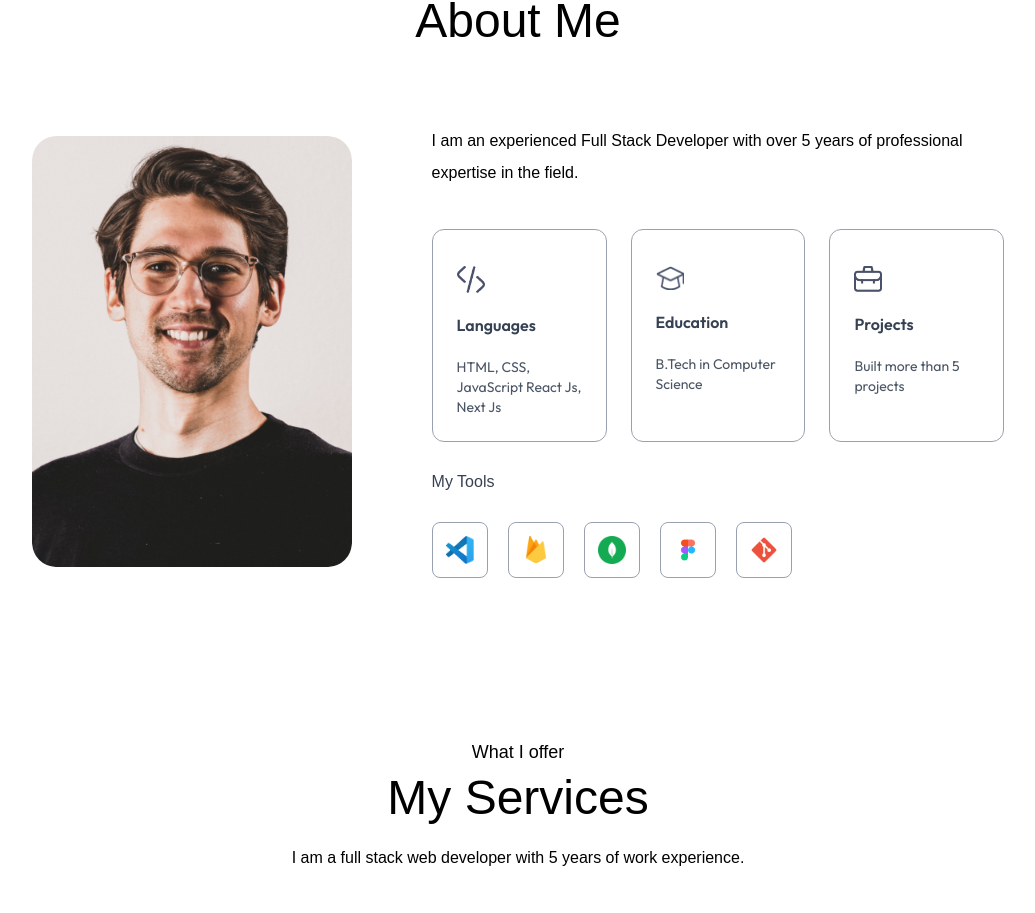
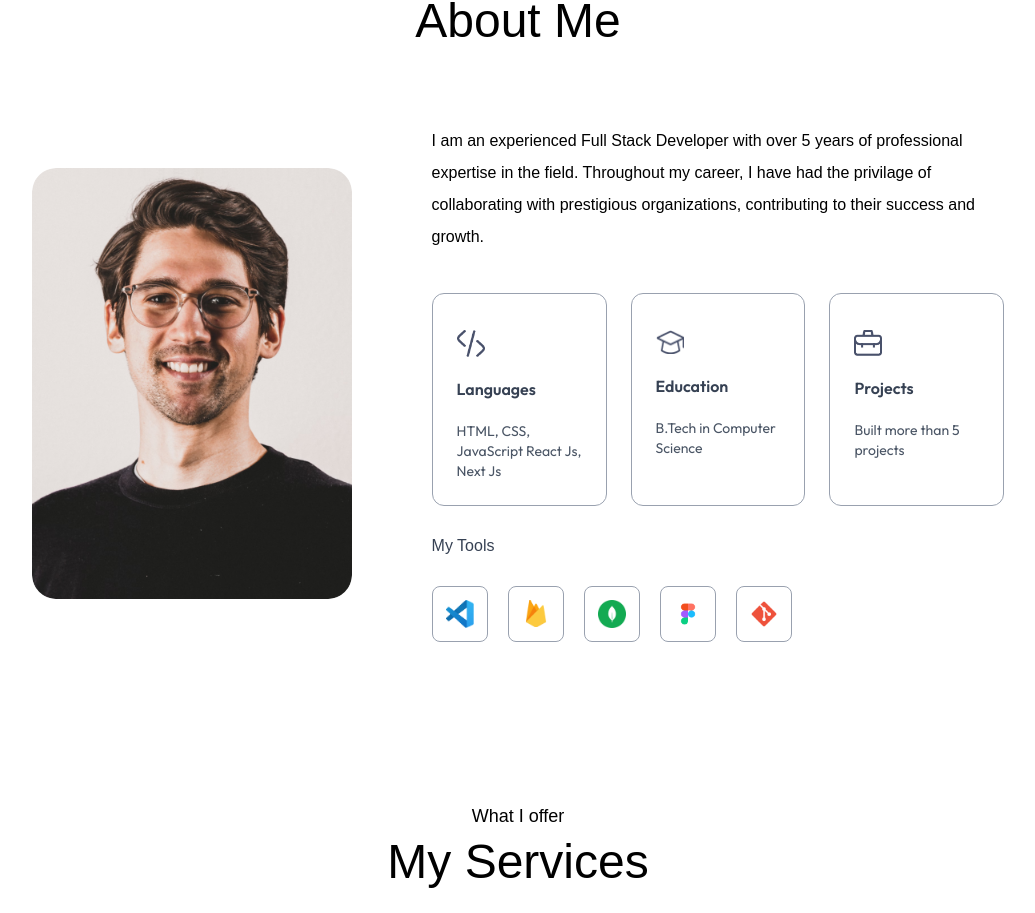
Before and after one commit to avicious/portfolio, a Next.js app: page / in a window 1280 px wide. Shown: the part 879-1792 px from the top of the page, without its empty margins (122-1157 px from the left). Built offline with nearby package versions, Linux system fonts and the light colour scheme; a web font is replaced by a local one.

Commit message:
about me updated

```diff
--- a/components/About.jsx
+++ b/components/About.jsx
@@ -18,7 +18,9 @@ const About = () => {
         <div className="flex-1">
           <p className="mb-10 max-w-2xl font-ovo">
             I am an experienced Full Stack Developer with over 5 years of
-            professional expertise in the field.
+            professional expertise in the field. Throughout my career, I have
+            had the privilage of collaborating with prestigious organizations,
+            contributing to their success and growth.
           </p>
 
           <ul className="grid grid-cols-1 sm:grid-cols-3 gap-6 max-w-2xl">
```
